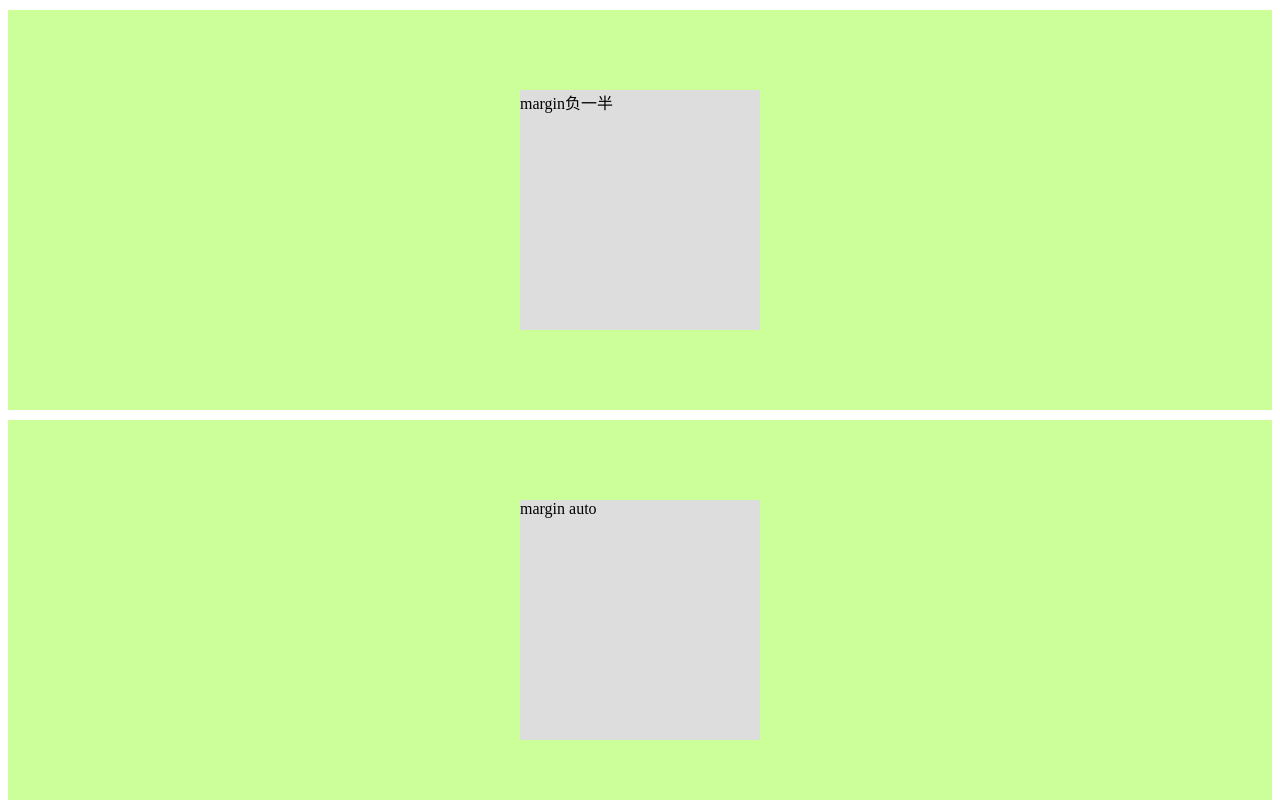
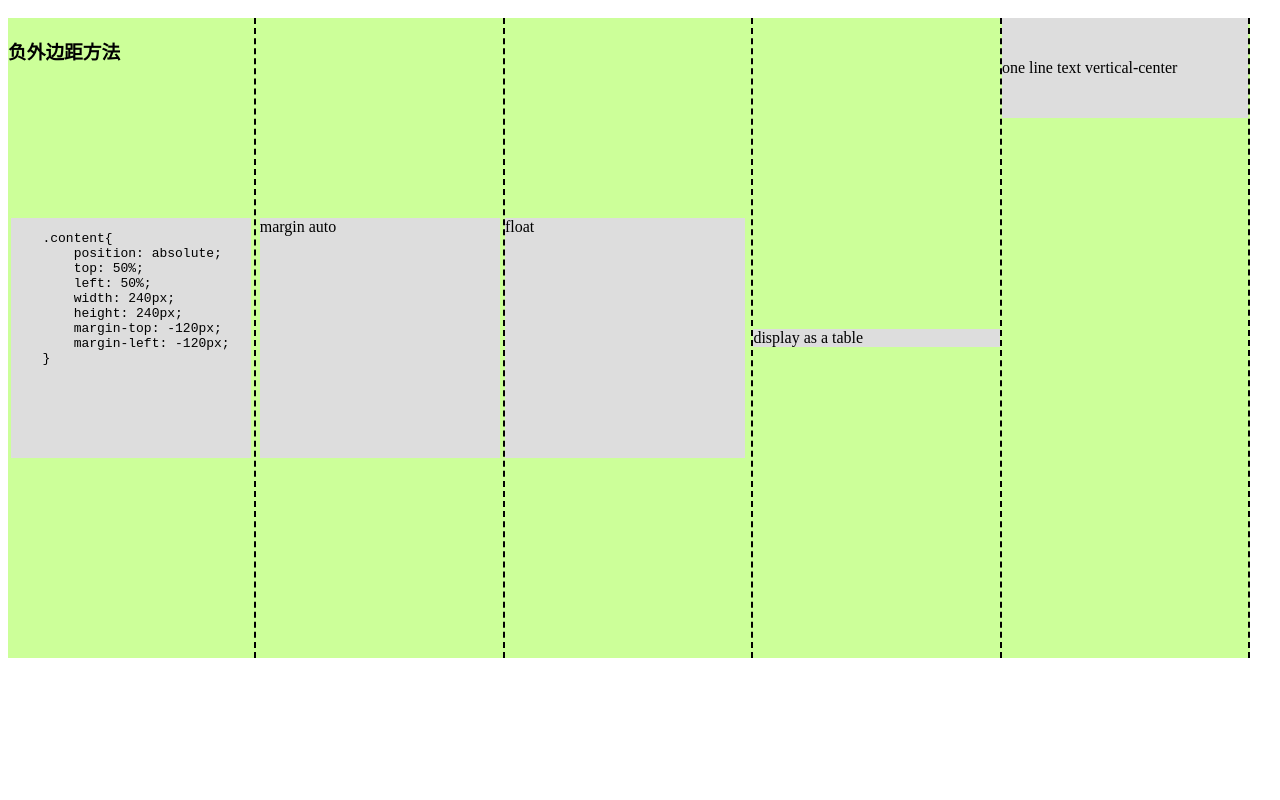
Before and after one commit to helicese/WebApp-demos, a plain HTML site: page position-center/center.html in a window 1280 px wide. Shown: the top 800 px of the page. Drawn offline with Linux system fonts and the light colour scheme.

Commit message:
little update

```diff
--- a/position-center/center.html
+++ b/position-center/center.html
@@ -6,21 +6,40 @@
     <link rel="stylesheet" href="./style.css">
 </head>
 <body>
+
     <div class="container" id='way1'>
-        <div class="content">margin负一半</div>
+    <h3>负外边距方法</h3>
+    <p></p>
+        <div class="content">
+            <pre>
+    .content{
+        position: absolute;
+        top: 50%;
+        left: 50%;
+        width: 240px;
+        height: 240px;
+        margin-top: -120px;
+        margin-left: -120px;
+    }
+            </pre>
+        </div>
     </div>
+
     <div class="container" id='way2'>
         <div class="content">margin auto</div>
     </div>
+
     <div class="container" id='way3'>
         <div class="floater"></div>
         <div class="content">float</div>
     </div>
+
     <div class="container" id='way4'>
         <div class="cell">
             <div class="content">display as a table</div>
         </div>
     </div>
+
     <div class="container" id='way5'>
         <div class="content">one line text vertical-center</div>
     </div>
--- a/position-center/style.css
+++ b/position-center/style.css
@@ -1,16 +1,21 @@
 h1 {
     color: red;
 }
+html,body {
+    height: 100%;
+}
 .container {
+    float: left;
+    margin: 10px 0;
+    height: 80%;
+    width: 19.5%;
+    border-right: 2px dashed #000;
+    background-color: #CCFF99;
     position: relative;
-    margin: 10px 0;
-    height: 400px;
-    background-color: #CCFF99;
 }
 .content {
     background-color: #ddd;
 }
-
 #way1 .content{
     position: absolute;
     top: 50%;
```
